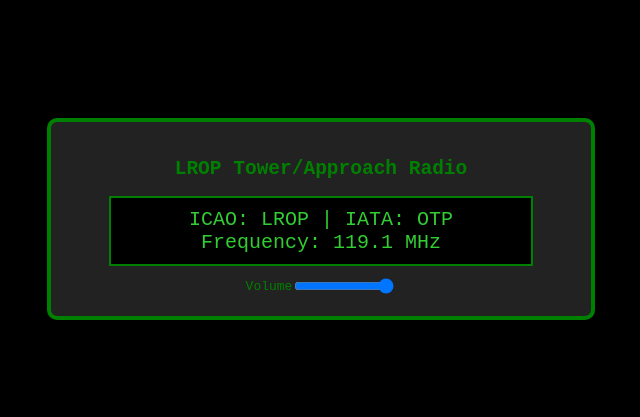
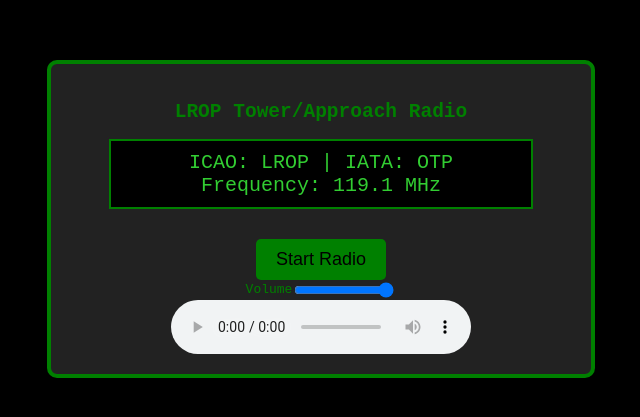
Before and after one commit to cristiturcin-ro/lrop-radio, a plain HTML site: page index.html in a window 1280 px wide. Shown: the part 189-606 px from the top of the page, without its empty margins (319-959 px from the left). Drawn offline with Linux system fonts and the light colour scheme.

Commit message:
Update index.html
Add start button

```diff
--- a/index.html
+++ b/index.html
@@ -45,23 +45,40 @@
         .knob {
             width: 100px;
         }
+        .start-button {
+            margin-top: 20px;
+            padding: 10px 20px;
+            font-size: 18px;
+            background-color: green;
+            color: black;
+            border: none;
+            border-radius: 5px;
+            cursor: pointer;
+        }
     </style>
 </head>
 <body>
     <div class="radio-container">
         <h2>LROP Tower/Approach Radio</h2>
         <div class="display">ICAO: LROP | IATA: OTP<br>Frequency: 119.1 MHz</div>
+        <button class="start-button" id="startButton">Start Radio</button>
         <div class="knobs-container">
             <label>Volume</label>
             <input type="range" min="0" max="1" step="0.1" value="1" class="knob" id="volumeKnob">
         </div>
-        <audio id="radioPlayer" autoplay>
+        <audio id="radioPlayer" controls>
             <source id="streamSource" src="https://d.liveatc.net/lrop" type="audio/mpeg">
         </audio>
     </div>
     <script>
         const radioPlayer = document.getElementById("radioPlayer");
         const volumeKnob = document.getElementById("volumeKnob");
+        const startButton = document.getElementById("startButton");
+
+        startButton.addEventListener("click", () => {
+            radioPlayer.play();
+            startButton.style.display = "none"; // Hide the button after starting
+        });
 
         volumeKnob.addEventListener("input", () => {
             radioPlayer.volume = volumeKnob.value;
```
